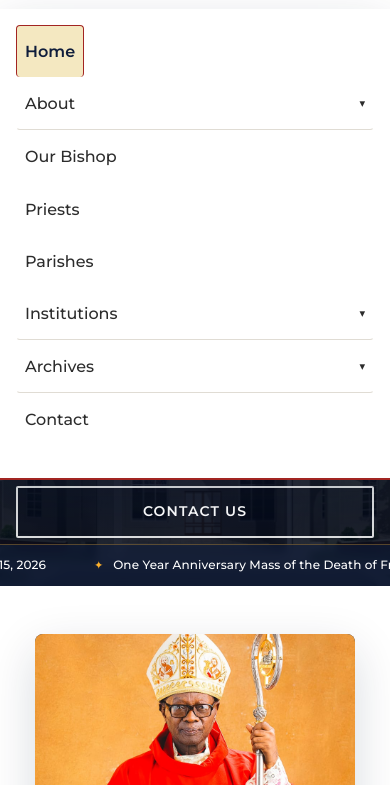
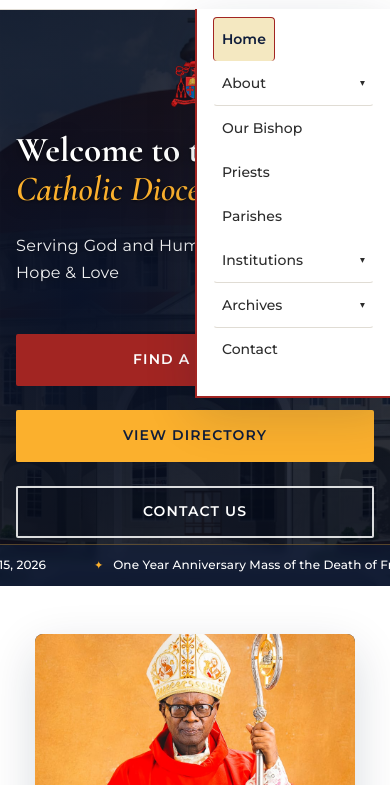
Before and after one commit to OkigweDiocese/Diocesan-Website, a plain HTML site: page index.html in a window 390 px wide. Both pictures are taken after a click on the button 352 px from the left and 34 px from the top of the page. Shown: the part 59-844 px from the top of the page. Drawn offline with nearby package versions, Linux system fonts and the light colour scheme.

Commit message:
Fixed the Seminary and Deans of the Deanery section and adjusted the nav bar on small screen

```diff
--- a/js/cms.js
+++ b/js/cms.js
@@ -269,6 +269,17 @@
     });
     container.innerHTML = "";
     container.appendChild(frag);
+
+    // Cloned items are inserted after the page's scroll-reveal observer
+    // (script.js) has already scanned the DOM, so a reveal-up/-left/-right
+    // item added here would never be observed and could stay invisible
+    // (opacity: 0) forever. Make CMS-rendered content visible immediately
+    // rather than relying on that observer to find it.
+    container
+      .querySelectorAll(".reveal-up, .reveal-left, .reveal-right")
+      .forEach(function (el) {
+        el.classList.add("is-visible");
+      });
   }
 
   function applyTopLevelRepeats(fileName) {
--- a/script.js
+++ b/script.js
@@ -147,10 +147,15 @@ function initActiveNavLink() {
 }
 
 function getNavPageName(pathname) {
+  // The live site serves "pretty" URLs with the .html extension stripped
+  // (e.g. /pages/about_officials), while local/relative hrefs still carry
+  // it (about_officials.html). Normalize both to the same bare filename so
+  // they can be compared — treating every extensionless path as "index"
+  // made every nav link match the current page and appear active at once.
   const parts = pathname.split("/").filter(Boolean);
-  const file = parts[parts.length - 1] || "index.html";
-  if (!file.includes(".")) return "index.html";
-  return file.toLowerCase();
+  const file = parts[parts.length - 1];
+  if (!file) return "index";
+  return file.toLowerCase().replace(/\.html$/, "");
 }
 
 /* ============================================================
--- a/style.css
+++ b/style.css
@@ -2335,17 +2335,19 @@ html[data-theme="dark"] .page-hero {
   .navbar__links {
     position: fixed;
     top: var(--navbar-height);
-    left: 0;
+    left: auto;
     right: 0;
-    width: 100%;
-    max-width: 100vw;
+    width: max-content;
+    min-width: 50vw;
+    max-width: 90vw;
     max-height: calc(100vh - var(--navbar-height));
     overflow-y: auto;
     background: var(--color-white);
     flex-direction: column;
     align-items: stretch;
-    padding: var(--space-sm) var(--container-pad) var(--space-lg);
+    padding: var(--space-xs) var(--space-sm) var(--space-md);
     border-bottom: 2px solid var(--color-gold);
+    border-left: 2px solid var(--color-gold);
     box-shadow: var(--shadow-lg);
     gap: 0;
     box-sizing: border-box;
@@ -2365,9 +2367,9 @@ html[data-theme="dark"] .page-hero {
   }
 
   .nav-link {
-    padding: 0.75rem 0.5rem;
+    padding: 0.6rem 0.5rem;
     border-bottom: 1px solid var(--color-gray-border);
-    font-size: var(--text-base);
+    font-size: var(--text-sm);
   }
 
   .nav-link:last-child {
@@ -2404,7 +2406,8 @@ html[data-theme="dark"] .page-hero {
   }
 
   .dropdown-content a {
-    padding: 0.625rem 1.25rem;
+    padding: 0.5rem 1rem;
+    font-size: var(--text-sm);
     border-bottom: 1px solid var(--color-gray-border);
   }
 
```
Also changed, not shown: pages/about_officials.html (+1 -0 lines).
